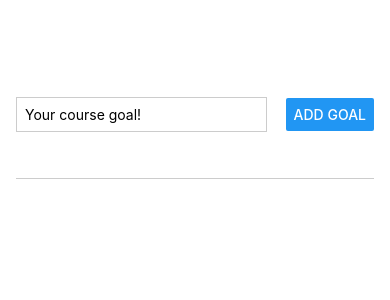
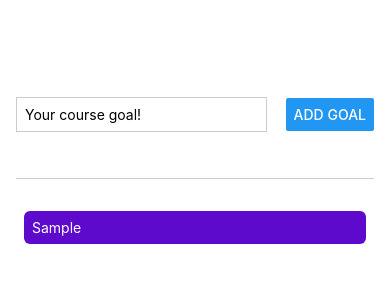
Before and after one commit to anthonysavchenko/course-rn-the-practical-guide-2022-basics, a React Native app: screen / in a window 390 px wide. Both pictures are taken after typing "Sample" into the empty fields and a click on the button "ADD GOAL". Shown: the top 300 px of the page. Built offline with nearby package versions, Linux system fonts and the light colour scheme.

Commit message:
Android outside ripple effect

```diff
--- a/App.js
+++ b/App.js
@@ -38,13 +38,13 @@ export default function App() {
         <FlatList
           data={courseGoals}
           alwaysBounceVertical={false}
-          renderItem={(itemData) => {
+          renderItem={(itemData) => (
             <GoalItem
               id={itemData.item.id}
               text={itemData.item.text}
               onDeleteGoal={deleteGoalHandler}
-            />;
-          }}
+            />
+          )}
           keyExtractor={(item, _) => {
             return item.id;
           }}
--- a/components/GoalItem.js
+++ b/components/GoalItem.js
@@ -2,7 +2,7 @@ import { Pressable, StyleSheet, Text, View } from "react-native";
 
 function GoalItem(props) {
   return (
-    <Pressable onPress={props.onDeleteGoal.bind(this, props.id)}>
+    <Pressable android_ripple={{color: '#dddddd'}} onPress={props.onDeleteGoal.bind(this, props.id)}>
       <View style={styles.goalItem}>
         <Text style={styles.goalText}>{props.text}</Text>
       </View>
```
